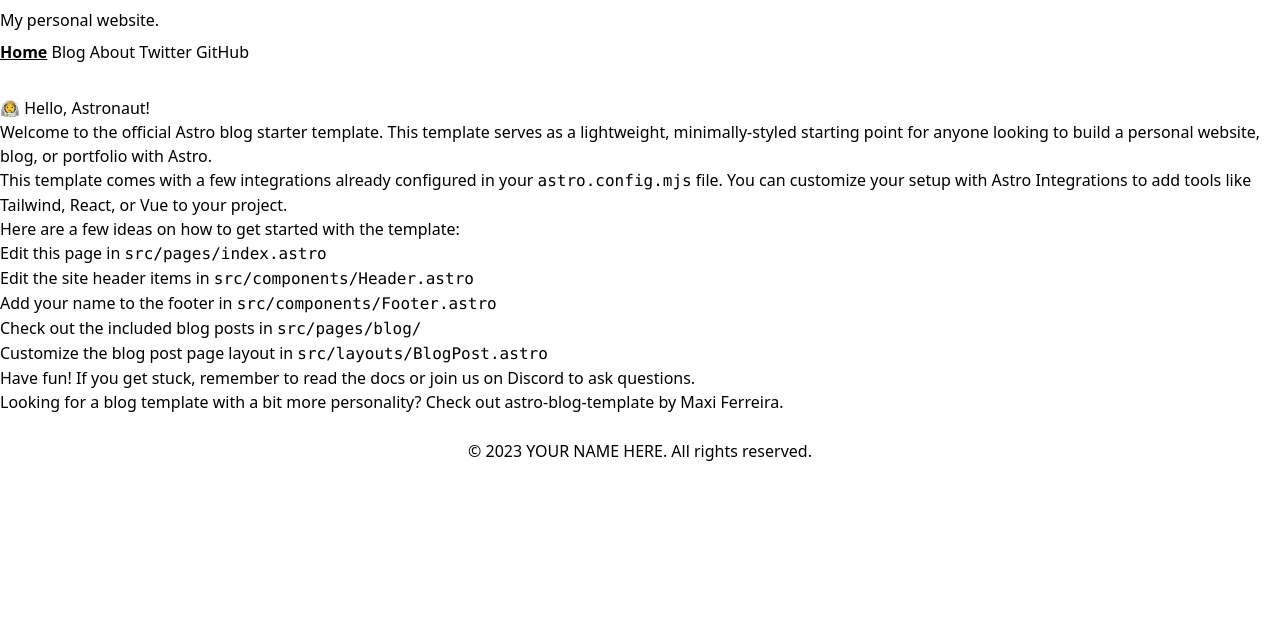
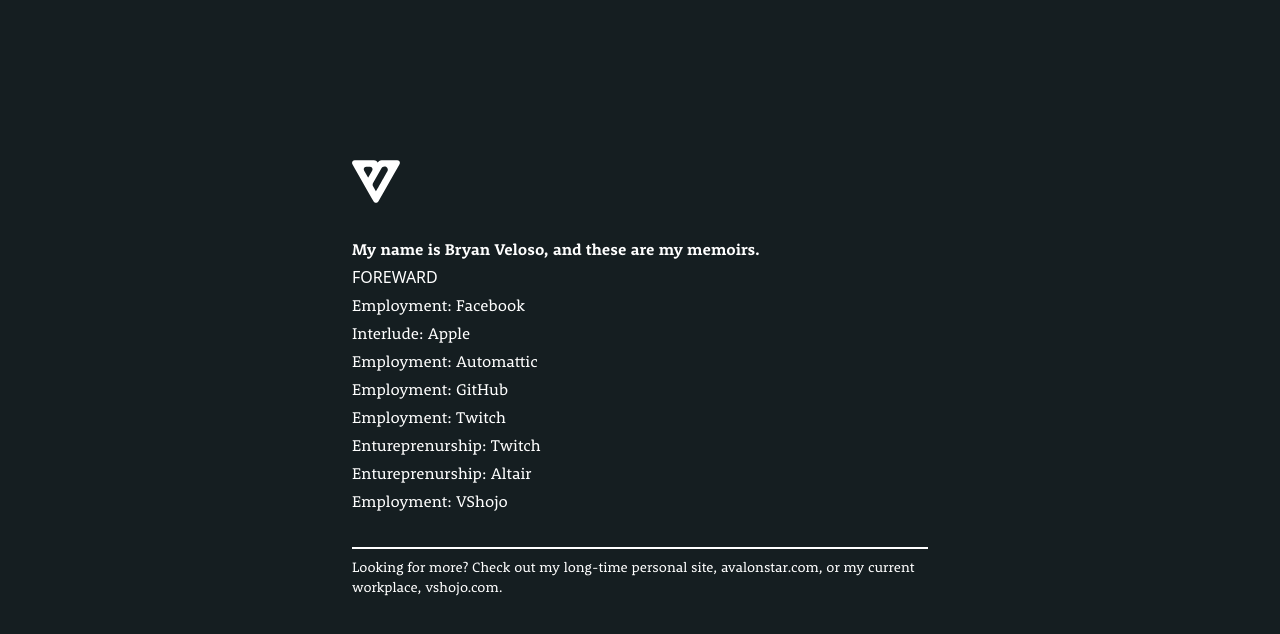
Before and after one commit to bryanveloso/bryanvelo.so, an Astro site: page / in a window 1280 px wide. Built offline with nearby package versions, Linux system fonts and the light colour scheme; Astro itself is replaced by a stand-in of ours.

Commit message:
WIP things.

```diff
--- a/src/components/Header.astro
+++ b/src/components/Header.astro
@@ -3,7 +3,7 @@
 import { SITE_TITLE } from '../consts';
 ---
 
-<header>
+<!-- <header>
 	<h2>
 		{SITE_TITLE}
 	</h2>
@@ -14,7 +14,7 @@
 		<HeaderLink href="https://twitter.com/astrodotbuild" target="_blank">Twitter</HeaderLink>
 		<HeaderLink href="https://github.com/withastro/astro" target="_blank">GitHub</HeaderLink>
 	</nav>
-</header>
+</header> -->
 <style>
 	header {
 		margin: 0em 0 2em;
--- /dev/null
+++ b/src/components/Logomark.astro
@@ -0,0 +1,3 @@
+<svg xmlns="http://www.w3.org/2000/svg" viewBox="0 0 144 129">
+  <path fill="currentColor" fill-rule="evenodd" d="M72.345 93.9a.42.42 0 0 1-.743-.035L62.78 77.868c-1.308-2.786-1.09-6.143.424-8.822l24.312-42.997c2.39-4.226 5.548-6.2 10.01-6.2 3.433 0 6.33 1.585 7.997 3.679 2.248 2.825 2.711 6.782.712 10.329-8.594 15.25-33.89 60.043-33.89 60.043ZM48.69 52.417a.281.281 0 0 1-.49 0L36.54 31.986c-2.966-5.19-.48-11.693 6.697-11.693h10.627c6.916 0 9.472 6.42 6.514 11.61L48.69 52.418ZM89.031.686c-2.57 0-5.322.705-7.47 2.126-1.339.885-2.947 2.943-4.205 4.81-.069.1-.154.154-.24.158-.086.004-.174-.043-.247-.141-.957-1.277-1.976-3.255-3.625-4.55-2.097-1.645-4.549-2.403-7.69-2.403 0 0-42.853.048-57.26 0C1.722.664-1.758 7.34 1.281 12.71c15.816 27.949 47.917 84.354 63.69 111.795 1.506 2.622 4.068 4.085 7.097 4.085 2.564 0 5.3-1.256 6.905-4.05C94.73 97.134 126.54 40.693 142.537 12.744c3.075-5.371-.059-12.058-6.992-12.058H89.031Z"/>
+</svg>
--- a/src/pages/blog/[...slug].astro
+++ b/src/pages/blog/[...slug].astro
@@ -2,16 +2,11 @@
 import { CollectionEntry, getCollection } from 'astro:content';
 import BlogPost from '../../layouts/BlogPost.astro';
 
-export async function getStaticPaths() {
-	const posts = await getCollection('blog');
-	return posts.map((post) => ({
-		params: { slug: post.slug },
-		props: post,
-	}));
-}
+const posts = await getCollection('blog');
 type Props = CollectionEntry<'blog'>;
 
-const post = Astro.props;
+const { slug } = Astro.params;
+const post = posts.find((page) => page.slug === slug);
 const { Content } = await post.render();
 ---
 
--- a/src/pages/index.astro
+++ b/src/pages/index.astro
@@ -1,8 +1,16 @@
 ---
-import BaseHead from '../components/BaseHead.astro';
-import Header from '../components/Header.astro';
-import Footer from '../components/Footer.astro';
-import { SITE_TITLE, SITE_DESCRIPTION } from '../consts';
+import BaseHead from '../components/BaseHead.astro'
+import Header from '../components/Header.astro'
+import Logomark from '../components/Logomark.astro'
+import { SITE_TITLE, SITE_DESCRIPTION } from '../consts'
+
+const chapters = [
+  {
+    link: '/chapter/facebook',
+    title: 'Facebook',
+    tag: 'Employment'
+  }
+]
 ---
 
 <!DOCTYPE html>
@@ -10,41 +18,36 @@
   <head>
     <BaseHead title={SITE_TITLE} description={SITE_DESCRIPTION} />
   </head>
-	<body>
+  <body class="antialiased bg-[#151E21] text-white">
     <Header title={SITE_TITLE} />
-		<main>
-			<h1>🧑‍🚀 Hello, Astronaut!</h1>
+    <main class="px-6 py-32 lg:px-8 font-serif">
+      <div class="mx-auto max-w-xl text-base leading-7">
+        <h1 class="w-12 py-8"><Logomark /></h1>
         <p>
-				Welcome to the official <a href="https://astro.build/">Astro</a> blog starter template. This
-				template serves as a lightweight, minimally-styled starting point for anyone looking to build
-				a personal website, blog, or portfolio with Astro.
+          <strong>My name is Bryan Veloso, and these are my memoirs.</strong>
         </p>
-			<p>
-				This template comes with a few integrations already configured in your
-				<code>astro.config.mjs</code> file. You can customize your setup with
-				<a href="https://astro.build/integrations">Astro Integrations</a> to add tools like Tailwind,
-				React, or Vue to your project.
+
+        <h3 class="font-sans">FOREWARD</h3>
+        <p></p>
+
+        <ul>
+          <li>Employment: Facebook</li>
+          <li>Interlude: Apple</li>
+          <li>Employment: Automattic</li>
+          <li>Employment: GitHub</li>
+          <li>Employment: Twitch</li>
+          <li>Entureprenurship: Twitch</li>
+          <li>Entureprenurship: Altair</li>
+          <li>Employment: VShojo</li>
+        </ul>
+
+        <p class="mt-8 pt-2 text-sm border-t-white border-t-2">
+          Looking for more? Check out my long-time personal site, <a
+            href="https://avalonstar.com">avalonstar.com</a
+          >, or my current workplace, <a href="https://vshojo.com">vshojo.com</a
+          >.
         </p>
-			<p>Here are a few ideas on how to get started with the template:</p>
-			<ul>
-				<li>Edit this page in <code>src/pages/index.astro</code></li>
-				<li>Edit the site header items in <code>src/components/Header.astro</code></li>
-				<li>Add your name to the footer in <code>src/components/Footer.astro</code></li>
-				<li>Check out the included blog posts in <code>src/pages/blog/</code></li>
-				<li>Customize the blog post page layout in <code>src/layouts/BlogPost.astro</code></li>
-			</ul>
-			<p>
-				Have fun! If you get stuck, remember to <a href="https://docs.astro.build/"
-					>read the docs
-				</a> or <a href="https://astro.build/chat">join us on Discord</a> to ask questions.
-			</p>
-			<p>
-				Looking for a blog template with a bit more personality? Check out <a
-					href="https://github.com/Charca/astro-blog-template"
-					>astro-blog-template
-				</a> by <a href="https://twitter.com/Charca">Maxi Ferreira</a>.
-			</p>
+      </div>
     </main>
-		<Footer />
   </body>
 </html>
```
Lines whose indentation alone changed are shown as unchanged.
